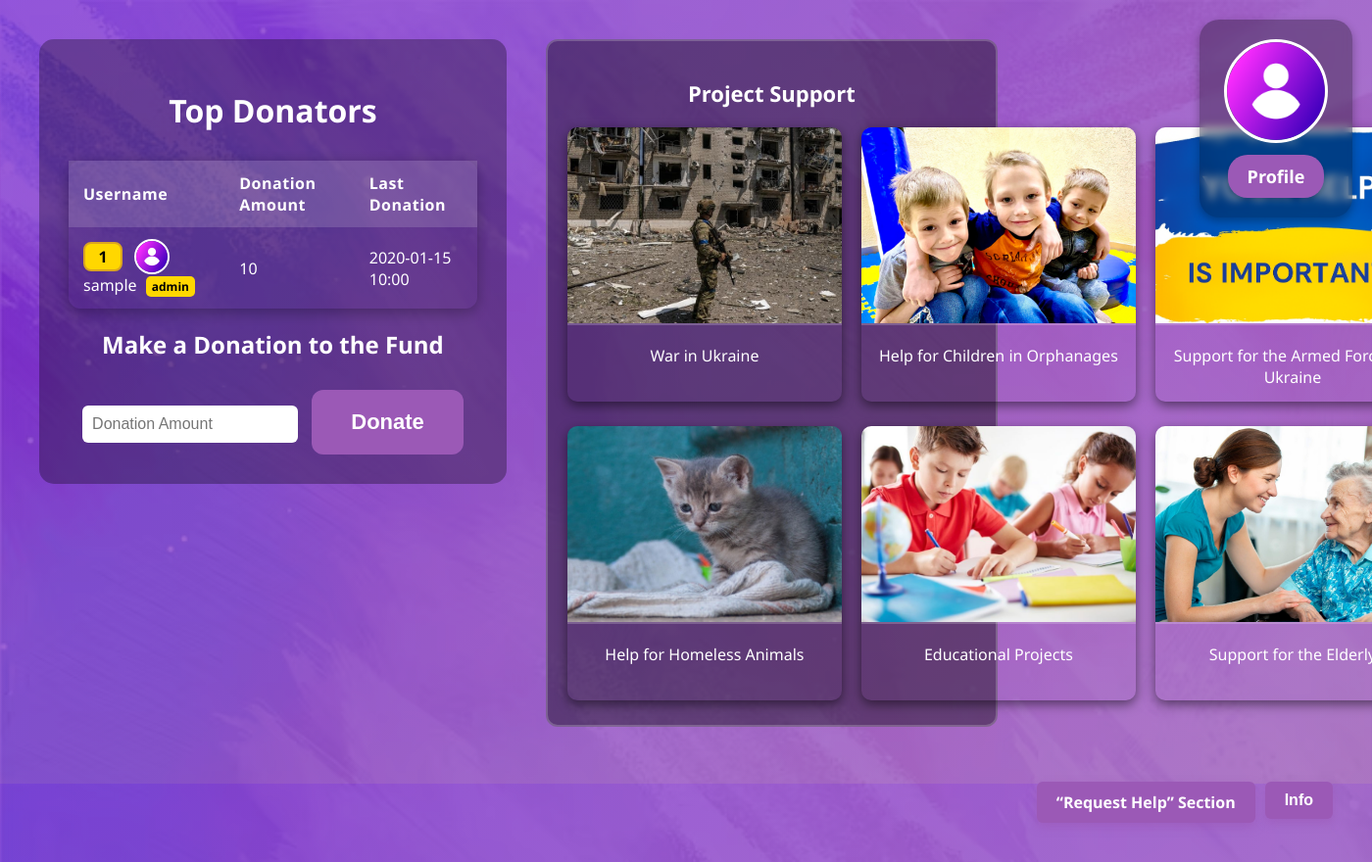
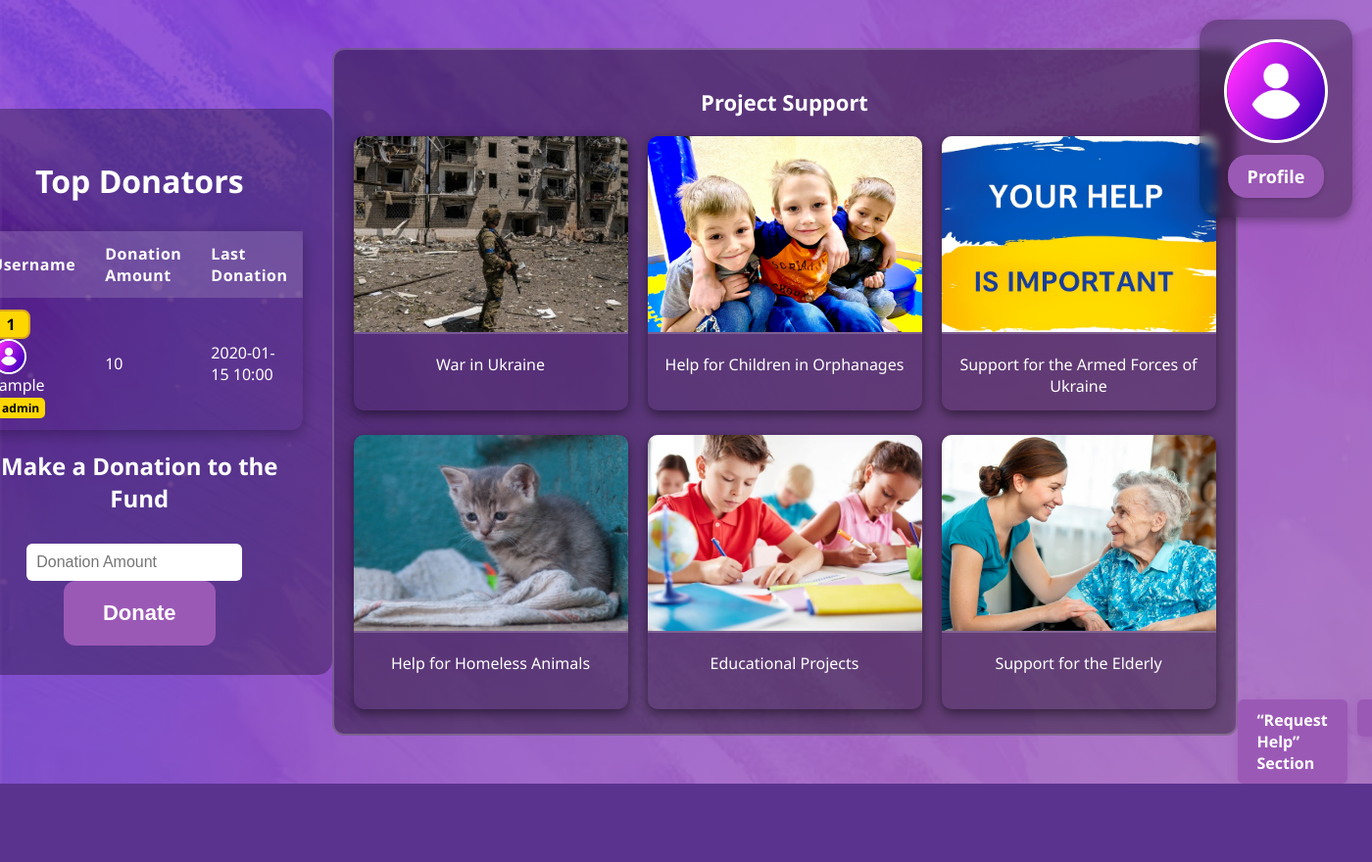
Before and after one commit to sm1le-devops/top_donators, a FastAPI app: template templates/welcome.html in a window 1400 px wide; the page is wider, and only the part inside the window is pictured. Shown: that part at 98% size. After the commit the page ends 800 px from the top of that part, so only its background shows below. Run offline with FastAPI, Linux system fonts and the light colour scheme; the template is opened without the code that fills it: most values are stand-ins (such as "Sample title", 1, 10 or a date in 2020); parts of the project's set-up code (start-up, migrations or seed data) failed here and were passed over.

Commit message:
back css

```diff
--- a/static/css/welcome.css
+++ b/static/css/welcome.css
@@ -1,28 +1,26 @@
 body {
   margin: 0;
-  padding: 40px; /* общий отступ от краёв */
+  padding: 0;
   font-family: 'Segoe UI', Tahoma, Geneva, Verdana, sans-serif;
   /* Фото под фиолетовым градиентом */
   background:
     linear-gradient(135deg, rgba(106,17,203,0.7) 0%, rgba(142,68,173,0.7) 100%),
-    url('https://top-donators.onrender.com/static/welcome_phone.jpg') no-repeat center center fixed;
+    url('static/welcome_phone.jpg') no-repeat center center fixed;
   background-size: cover;
   color: white;
   overflow-x: hidden;
-
   display: flex;
-  justify-content: flex-start; /* таблица слева */
-  align-items: flex-start;
-  gap: 40px; /* расстояние между таблицей и рекламой */
-  flex-wrap: wrap; /* на маленьких экранах реклама опускается вниз */
+  justify-content: center;
+  align-items: center;
   min-height: 100vh;
 }
+
 .container, .ads-section-wrapper {
   flex: 1; /* занимает оставшееся пространство */
 }
 .container {
-  flex: 1; /* таблица растягивается */
-  max-width: 900px; /* шире, чем было */
+  max-width: 700px;
+  margin: 50px auto;
   background: rgba(0, 0, 0, 0.3);
   padding: 30px;
   border-radius: 15px;
@@ -31,8 +29,8 @@ body {
   animation: fadeSlideIn 1s ease forwards;
 }
 .container form button {
-  padding: 20px 40px;
-  font-size: 22px;
+  padding: 20px 40px; /* больше отступы */
+  font-size: 22px;    /* увеличенный шрифт */
   border-radius: 12px;
   background-color: #9b59b6;
   color: white;
@@ -212,13 +210,8 @@ button:hover { background-color: #8e44ad; }
 canvas#fireworks { position: fixed; top: 0; left: 0; width: 100%; height: 100%; pointer-events: none; z-index: 999; }
 
 .ads-section-wrapper {
-  width: 300px; /* фиксированная ширина рекламы */
-  flex-shrink: 0; /* не сжимается */
-  margin: 0; /* убираем автоматические маргины */
-  background: rgba(0, 0, 0, 0.4);
-  padding: 20px;
-  border-radius: 12px;
-  border: 2px solid rgba(255, 255, 255, 0.2);
+  margin: 40px auto; max-width: 1200; background: rgba(0, 0, 0, 0.4);
+  padding: 20px; border-radius: 12px; border: 2px solid rgba(255, 255, 255, 0.2);
 }
 .ads-section-title { text-align: center; font-size: 22px; margin-bottom: 20px; color: #fff; }
 .ads-container {
```
